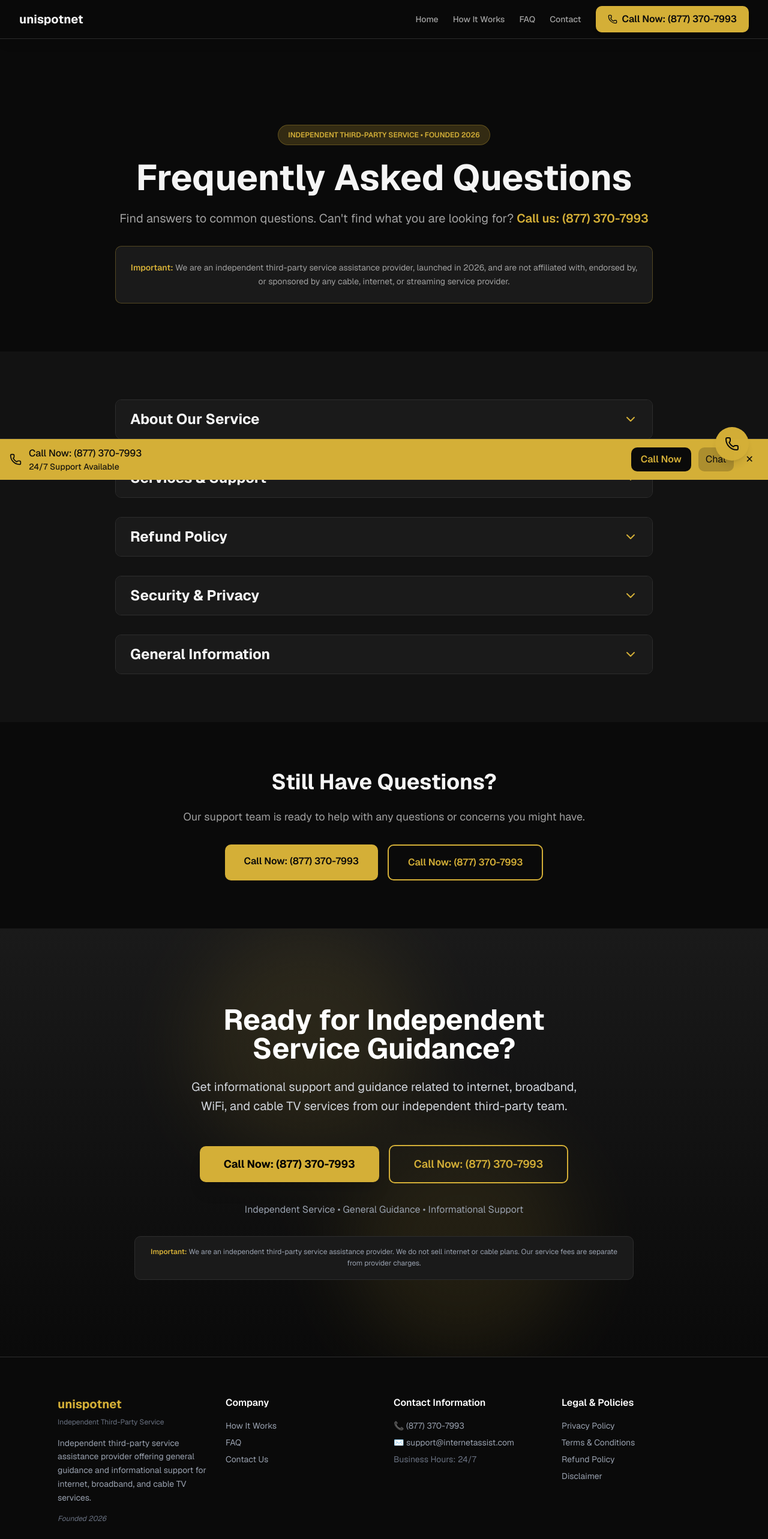
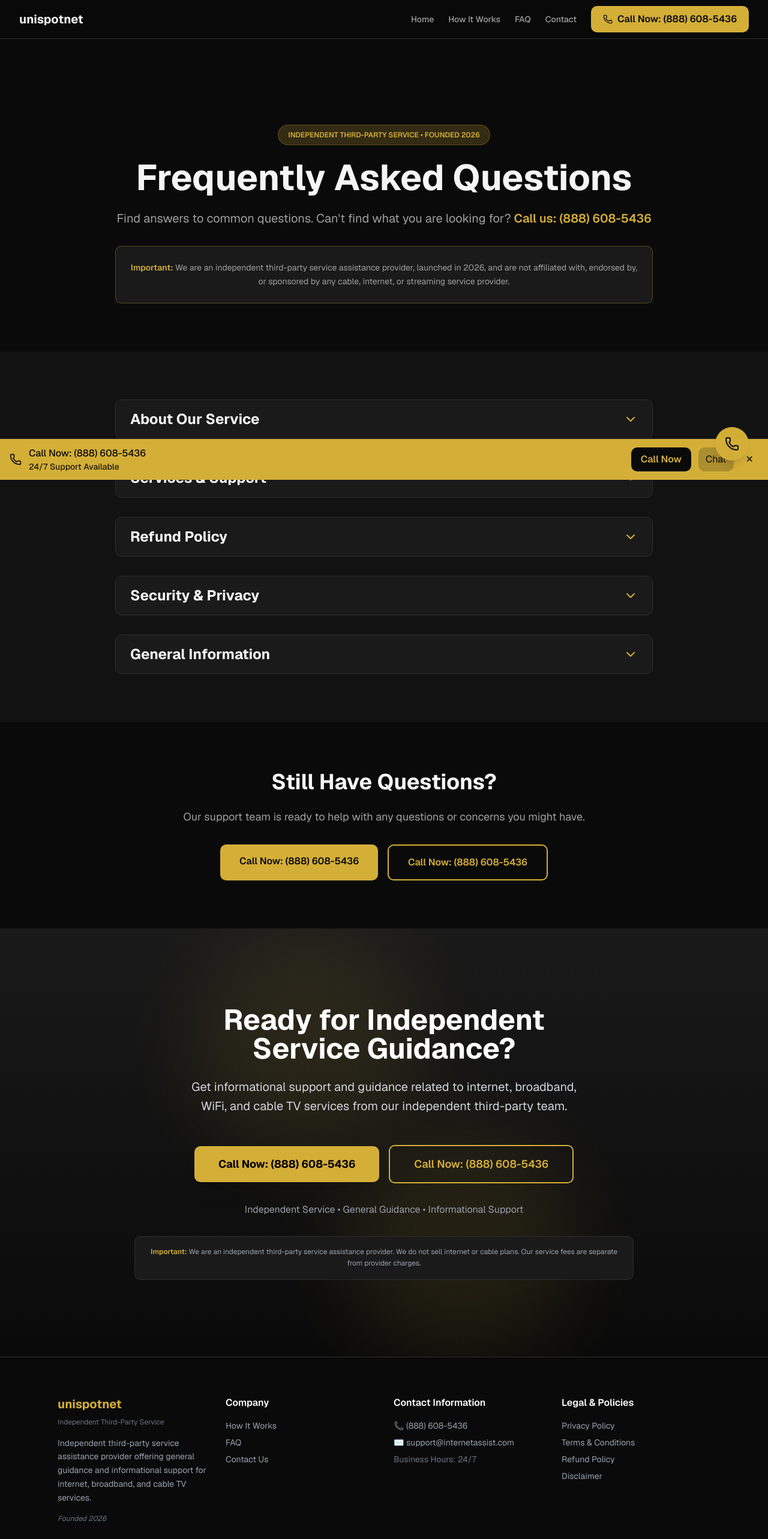
Before and after one commit to unispotnet-blip/UNISPOT, a Next.js app: page /faq in a window 1280 px wide. Shown: the top 2566 px of the page at 60% size. Built offline with nearby package versions, Linux system fonts and the light colour scheme.

Commit message:
Update phone number to (888) 608-5436
Co-Authored-By: Claude Sonnet 5 <noreply@anthropic.com>

```diff
--- a/app/contact/page.tsx
+++ b/app/contact/page.tsx
@@ -112,16 +112,16 @@ export default function Contact() {
                 Prefer to talk right away?
               </p>
               <a
-                href="tel:+18773707993"
+                href="tel:+18886085436"
                 className="px-8 py-4 bg-accent text-accent-foreground rounded-lg font-bold text-lg hover:opacity-90 transition-opacity mr-4"
               >
-                Call Now: (877) 370-7993
+                Call Now: (888) 608-5436
               </a>
               <a
-                href="tel:+18773707993"
+                href="tel:+18886085436"
                 className="px-8 py-4 border-2 border-accent text-accent rounded-lg font-bold text-lg hover:bg-accent/10 transition-colors inline-block"
               >
-                Call Now: (877) 370-7993
+                Call Now: (888) 608-5436
               </a>
             </div>
           </div>
--- a/app/faq/page.tsx
+++ b/app/faq/page.tsx
@@ -173,10 +173,10 @@ export default function FAQ() {
             <p className="text-xl text-muted-foreground mb-8">
               Find answers to common questions. Can't find what you are looking for?{' '}
               <a
-                href="tel:+18773707993"
+                href="tel:+18886085436"
                 className="text-accent hover:text-opacity-80 font-semibold"
               >
-                Call us: (877) 370-7993
+                Call us: (888) 608-5436
               </a>
             </p>
 
@@ -260,16 +260,16 @@ export default function FAQ() {
             </p>
             <div className="flex flex-col sm:flex-row gap-4 justify-center">
               <a
-                href="tel:+18773707993"
+                href="tel:+18886085436"
                 className="px-8 py-4 bg-accent text-accent-foreground rounded-lg font-semibold hover:opacity-90 transition-opacity"
               >
-                Call Now: (877) 370-7993
+                Call Now: (888) 608-5436
               </a>
               <a
-                href="tel:+18773707993"
+                href="tel:+18886085436"
                 className="px-8 py-4 border-2 border-accent text-accent rounded-lg font-semibold hover:bg-accent/10 transition-colors"
               >
-                Call Now: (877) 370-7993
+                Call Now: (888) 608-5436
               </a>
             </div>
           </div>
--- a/app/how-it-works/page.tsx
+++ b/app/how-it-works/page.tsx
@@ -196,10 +196,10 @@ export default function HowItWorks() {
               Our experts are standing by. Start your guidance session today.
             </p>
             <a
-              href="tel:+18773707993"
+              href="tel:+18886085436"
               className="px-8 py-4 bg-accent text-accent-foreground rounded-lg font-bold text-lg hover:opacity-90 transition-opacity inline-block"
             >
-              Call Now: (877) 370-7993
+              Call Now: (888) 608-5436
             </a>
           </div>
         </section>
--- a/components/auto-popup.tsx
+++ b/components/auto-popup.tsx
@@ -30,7 +30,7 @@ export default function AutoPopup({ onClose }: AutoPopupProps) {
   }
 
   const handleCall = () => {
-    window.location.href = 'tel:+18773707993'
+    window.location.href = 'tel:+18886085436'
   }
 
   return (
@@ -57,7 +57,7 @@ export default function AutoPopup({ onClose }: AutoPopupProps) {
           <div className="p-8 pt-12">
             {/* Headline */}
             <h2 className="text-2xl font-bold text-white mb-3 leading-tight">
-              Call Now: (877) 370-7993
+              Call Now: (888) 608-5436
             </h2>
 
             {/* Subtext */}
@@ -70,7 +70,7 @@ export default function AutoPopup({ onClose }: AutoPopupProps) {
               onClick={handleCall}
               className="w-full bg-gradient-to-r from-[#d4af37] to-[#c9a532] hover:from-[#c9a532] hover:to-[#b89929] text-black font-bold py-4 px-6 rounded-lg transition-all duration-300 transform hover:scale-105 shadow-lg mb-4"
             >
-              Call Now: (877) 370-7993
+              Call Now: (888) 608-5436
             </button>
 
             {/* Trust Line */}
--- a/components/call-modal.tsx
+++ b/components/call-modal.tsx
@@ -36,7 +36,7 @@ export default function CallModal({ isOpen, onClose }: CallModalProps) {
       <div className="relative bg-card rounded-lg shadow-2xl w-full max-w-md max-h-[90vh] overflow-y-auto border border-border">
         {/* Header */}
         <div className="sticky top-0 flex items-center justify-between p-6 border-b border-border bg-card">
-          <h2 className="text-xl font-bold text-foreground">Call Now: (877) 370-7993</h2>
+          <h2 className="text-xl font-bold text-foreground">Call Now: (888) 608-5436</h2>
           <button
             onClick={onClose}
             className="p-1 hover:bg-secondary rounded transition-colors"
@@ -119,11 +119,11 @@ export default function CallModal({ isOpen, onClose }: CallModalProps) {
               </button>
 
               <a
-                href="tel:+18773707993"
+                href="tel:+18886085436"
                 className="w-full px-4 py-3 bg-secondary text-foreground rounded-lg font-semibold hover:bg-opacity-80 transition-colors flex items-center justify-center gap-2"
               >
                 <Phone size={18} />
-                Call Now: (877) 370-7993
+                Call Now: (888) 608-5436
               </a>
             </form>
           )}
--- a/components/cta-and-footer.tsx
+++ b/components/cta-and-footer.tsx
@@ -24,11 +24,11 @@ export default function CTAAndFooter() {
 
           {/* CTA Buttons */}
           <div className="flex flex-col sm:flex-row gap-4 justify-center items-center mb-8">
-            <a href="tel:+18773707993" className="px-10 py-4 bg-[#d4af37] text-black font-bold text-lg rounded-lg hover:bg-[#c9a532] transition-all duration-300 transform hover:scale-105 shadow-xl">
-              Call Now: (877) 370-7993
+            <a href="tel:+18886085436" className="px-10 py-4 bg-[#d4af37] text-black font-bold text-lg rounded-lg hover:bg-[#c9a532] transition-all duration-300 transform hover:scale-105 shadow-xl">
+              Call Now: (888) 608-5436
             </a>
-            <a href="tel:+18773707993" className="px-10 py-4 border-2 border-[#d4af37] text-[#d4af37] font-semibold text-lg rounded-lg hover:bg-[#d4af37]/10 transition-all duration-300">
-              Call Now: (877) 370-7993
+            <a href="tel:+18886085436" className="px-10 py-4 border-2 border-[#d4af37] text-[#d4af37] font-semibold text-lg rounded-lg hover:bg-[#d4af37]/10 transition-all duration-300">
+              Call Now: (888) 608-5436
             </a>
           </div>
 
@@ -90,8 +90,8 @@ export default function CTAAndFooter() {
               <h4 className="text-white font-semibold mb-4">Contact Information</h4>
               <ul className="space-y-2 text-gray-400 text-sm">
                 <li>
-                  <a href="tel:+18773707993" className="hover:text-[#d4af37] transition-colors">
-                    📞 (877) 370-7993
+                  <a href="tel:+18886085436" className="hover:text-[#d4af37] transition-colors">
+                    📞 (888) 608-5436
                   </a>
                 </li>
                 <li>
--- a/components/floating-call-button.tsx
+++ b/components/floating-call-button.tsx
@@ -14,9 +14,9 @@ export default function FloatingCallButton({ onOpen }: FloatingCallButtonProps)
 
   return (
     <a
-      href="tel:+18773707993"
+      href="tel:+18886085436"
       className="fixed bottom-8 right-8 z-40 w-14 h-14 bg-accent text-accent-foreground rounded-full flex items-center justify-center shadow-lg hover:shadow-xl hover:scale-110 transition-all duration-300 animate-pulse"
-      aria-label="Call Now: (877) 370-7993"
+      aria-label="Call Now: (888) 608-5436"
       onClick={(e) => {
         if (onOpen) {
           e.preventDefault()
--- a/components/header.tsx
+++ b/components/header.tsx
@@ -38,11 +38,11 @@ export default function Header() {
                 </Link>
               ))}
               <a
-                href="tel:+18773707993"
+                href="tel:+18886085436"
                 className="flex items-center gap-2 px-5 py-2.5 bg-accent text-accent-foreground rounded-lg font-semibold hover:bg-accent/90 transition-all shadow-md hover:shadow-lg"
               >
                 <Phone size={16} />
-                <span>Call Now: (877) 370-7993</span>
+                <span>Call Now: (888) 608-5436</span>
               </a>
             </nav>
 
@@ -71,11 +71,11 @@ export default function Header() {
                   </Link>
                 ))}
                 <a
-                  href="tel:+18773707993"
+                  href="tel:+18886085436"
                   className="flex items-center justify-center gap-2 px-4 py-3 bg-accent text-accent-foreground rounded-lg font-semibold hover:bg-accent/90 transition-all"
                 >
                   <Phone size={16} />
-                  <span>Call Now: (877) 370-7993</span>
+                  <span>Call Now: (888) 608-5436</span>
                 </a>
               </div>
             </nav>
--- a/components/hero-section.tsx
+++ b/components/hero-section.tsx
@@ -63,10 +63,10 @@ export default function HeroSection({ onOpenModal }: HeroSectionProps) {
           {/* CTA Buttons */}
           <div className="flex flex-col sm:flex-row gap-4 justify-center items-center mb-6">
             <a
-              href="tel:+18773707993"
+              href="tel:+18886085436"
               className="px-8 py-4 bg-[#d4af37] text-black font-semibold text-lg rounded-lg hover:bg-[#c9a532] transition-all duration-300 transform hover:scale-105 shadow-lg"
             >
-              Call Now: (877) 370-7993
+              Call Now: (888) 608-5436
             </a>
           </div>
 
--- a/components/sticky-call-bar.tsx
+++ b/components/sticky-call-bar.tsx
@@ -18,14 +18,14 @@ export default function StickyCallBar({ onOpenModal }: StickyCallBarProps) {
         <div className="flex items-center gap-3">
           <Phone size={20} />
           <div className="text-sm sm:text-base font-medium">
-            <p>Call Now: (877) 370-7993</p>
+            <p>Call Now: (888) 608-5436</p>
             <p className="text-xs sm:text-sm opacity-90">24/7 Support Available</p>
           </div>
         </div>
 
         <div className="flex items-center gap-2 sm:gap-3">
           <a
-            href="tel:+18773707993"
+            href="tel:+18886085436"
             className="px-4 py-2 bg-accent-foreground text-accent rounded-lg font-semibold hover:opacity-90 transition-opacity whitespace-nowrap text-sm sm:text-base"
           >
             Call Now
```
